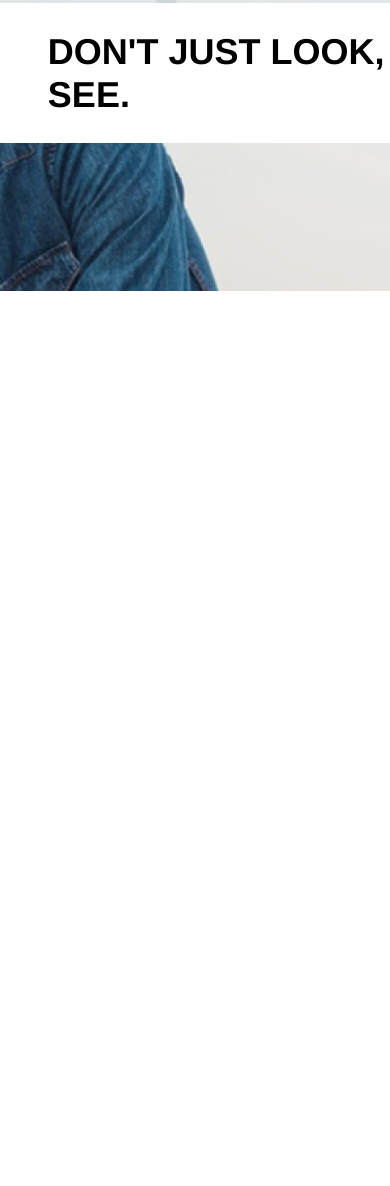
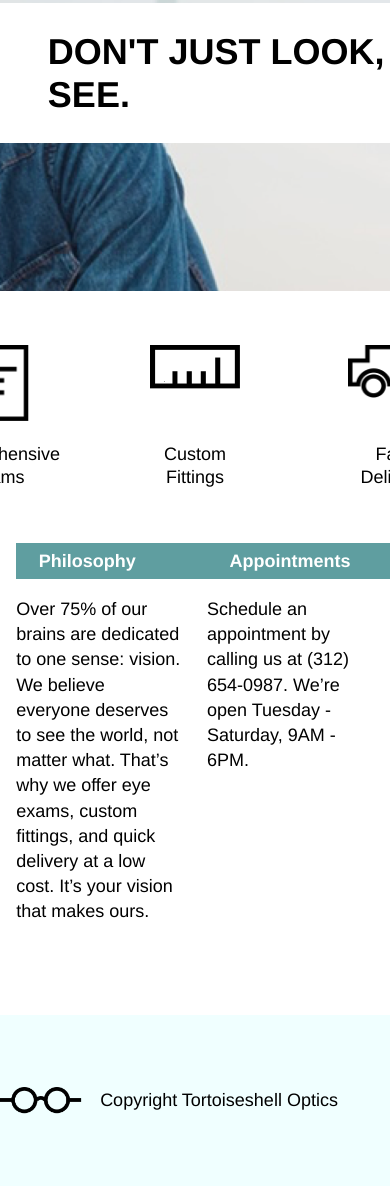
Before and after one commit to shoem054/tortoiseshell, a plain HTML site: page index.html in a window 390 px wide. Shown: the part 249-1435 px from the top of the page. Before the commit the page ends 844 px from the top, so only its background shows below. Drawn offline with Linux system fonts and the light colour scheme.

Commit message:
Finish HTML and pre-media query stylesheet.

```diff
--- a/index.html
+++ b/index.html
@@ -29,5 +29,57 @@
   </div>
 </div>
 
+<!-- Images -->
+
+<div class="images-container">
+  <div class="exams">
+    <img src="./resources/images/paper.png" alt="A simple illustration of a piece of paper">
+    <div class="exams-text">
+      <span>Comprehensive</span>
+      <span>Exams</span>
+    </div>
+  </div>
+  <div class="fittings">
+    <img src="./resources/images/ruler.png" alt="A simple illustration of a ruler">
+    <div class="fittings-text">
+      <span>Custom</span>
+      <span>Fittings</span>
+    </div>
+  </div>
+  <div class="delivery">
+    <img src="./resources/images/truck.png" alt="A simple illustration of a truck">
+    <div class="delivery-text">
+      <span>Fast</span>
+      <span>Delivery</span>
+    </div>
+  </div>
+</div>
+
+<!-- Other Information -->
+
+<div class="other-info-container">
+  <div class="other-info">
+    <div class="philosophy">
+      <span>Philosophy</span>
+      <p>Over 75% of our brains are dedicated to one sense: vision. We believe everyone deserves to see the world, not matter what. That’s why we offer eye exams, custom fittings, and quick delivery at a low cost. It’s your vision that makes ours.</p>
+    </div>
+    <div class="appointments">
+      <span>Appointments</span>
+      <p>Schedule an appointment by calling us at (312) 654-0987. We’re open Tuesday - Saturday, 9AM - 6PM.</p>
+    </div>
+  </div>
+</div>
+
+<!-- Footer -->
+
+<div class="footer-container">
+<footer>
+  <div class="footer-logo">
+    <img src="./resources/images/logo-black.png" alt="Tortoiseshell Optics logo">
+    <span>Copyright Tortoiseshell Optics</span>
+  </div>
+</footer>
+</div>
+
   </body>
 </html>
--- a/resources/style.css
+++ b/resources/style.css
@@ -1,6 +1,7 @@
 html {
   font-size: 18px;
   line-height: 1.4;
+  font-family: Helvetica;
 }
 
 /* Banner */
@@ -33,7 +34,6 @@ html {
   display: flex;
   align-items: center;
   color: white;
-  font-family: Helvetica;
   font-size: 1rem;
 }
 .logo img {
@@ -59,8 +59,95 @@ html {
 .look span {
   background-color: white;
   padding: 1.5rem 5rem;
-  font-family: Helvetica;
   font-weight: bold;
   font-size: 2rem;
   line-height: 1.2;
 }
+
+/* Images */
+
+.images-container {
+  display: flex;
+  justify-content: center;
+}
+.exams, .fittings, .delivery {
+  display: flex;
+  flex-direction: column;
+  justify-content: space-between;
+  align-items: center;
+  padding: 3rem 0;
+  height: 8rem;
+  width: 5rem;
+}
+.fittings {
+  margin: 0 6rem;
+}
+.exams img {
+  width: 3.5rem;
+}
+.fittings img, .delivery img {
+  width: 5rem;
+}
+.exams-text, .fittings-text, .delivery-text {
+  display: flex;
+  flex-direction: column;
+  flex-wrap: wrap;
+  justify-content: center;
+  align-items: center;
+}
+.exams-text span, .fittings-text span, .delivery-text span {
+  padding: .15rem 0;
+}
+
+/* Other Information */
+
+.other-info-container {
+  display: flex;
+  justify-content: center;
+}
+.other-info {
+  display: flex;
+  justify-content: center;
+  width: 960px;
+  padding-bottom: 5rem;
+}
+.philosophy, .appointments {
+  display: flex;
+  flex-direction: column;
+  width: 35%;
+  margin: 0 2.5%;
+}
+.philosophy p, .appointments p {
+  margin-top: 1rem;
+  line-height: 25.2px;
+}
+.philosophy span, .appointments span {
+  font-weight: bold;
+  font-size: 1rem;
+  color: white;
+  background-color: cadetblue;
+  padding: .5rem 2rem .5rem 1.25rem;
+  width: 10rem;
+}
+
+/* Footer */
+
+.footer-container {
+  display: flex;
+  justify-content: center;
+  background-color: azure;
+}
+footer {
+  display: flex;
+  align-items: center;
+  width: 960px;
+}
+.footer-logo {
+  display: flex;
+  padding: 4rem 1rem 4rem 0;
+  align-items: center;
+}
+.footer-logo img {
+  height: 1.5rem;
+  margin-right: 1rem;
+}
```
